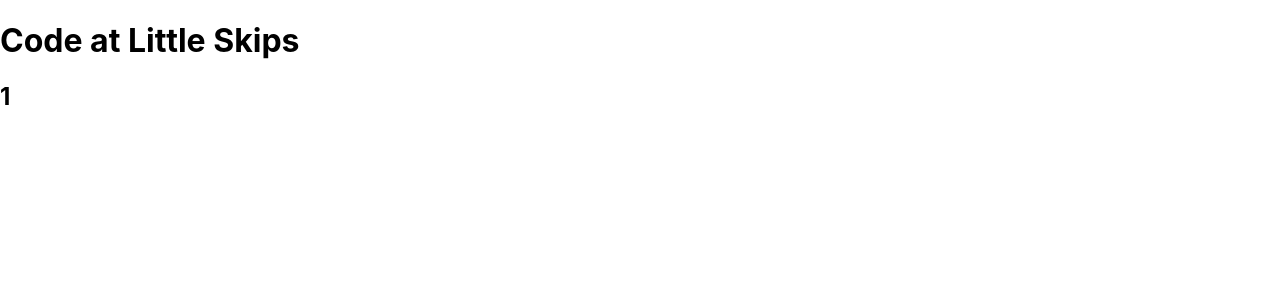
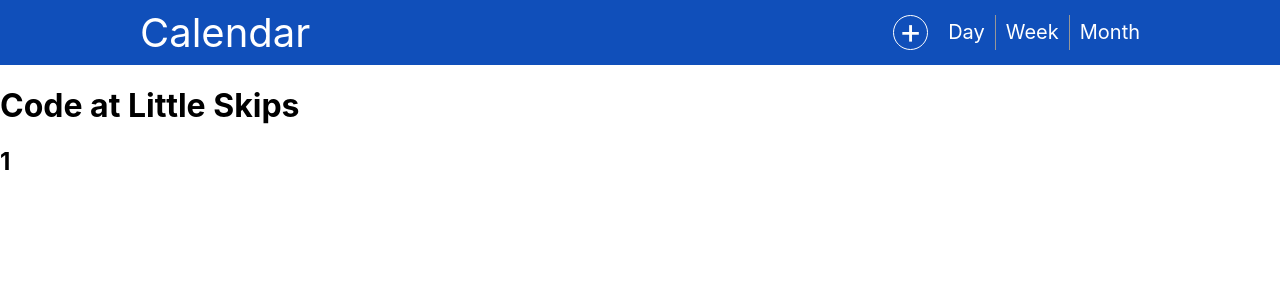
Before and after one commit to jf-t/calendar, a React app in the folder ui/: page /event/1 in a window 1280 px wide. Shown: the top 300 px of the page. Built offline with nearby package versions, Linux system fonts and the light colour scheme.

Commit message:
linked header comp in root.jsx

```diff
--- a/ui/src/components/calendar/calendar.scss
+++ b/ui/src/components/calendar/calendar.scss
@@ -1,7 +1,3 @@
-.calendar .hourIndication {
-
-}
-
 .calendar .hour {
   height: 50px;
   border-top: 1px solid #333;
--- a/ui/src/components/root.jsx
+++ b/ui/src/components/root.jsx
@@ -7,6 +7,8 @@
 import SignupComponent from './auth/signup';
 import HomeComponent from './home/home';
 import EventComponent from './event/event';
+
+import HeaderComponent from './header/header';
 
 import { getSession } from '../actions/userActions';
 
@@ -21,6 +23,9 @@
 
   render () {
     return (
+      <div>
+        <HeaderComponent />
+
         <BrowserRouter>
           <Switch>
             <Route exact path="/" component={ HomeComponent } />
@@ -30,6 +35,7 @@
             <Route exact path="/event/:id" component={ EventComponent } />
           </Switch>
         </BrowserRouter>
+      </div>
     );
   }
 }
```
Lines whose indentation alone changed are shown as unchanged.
